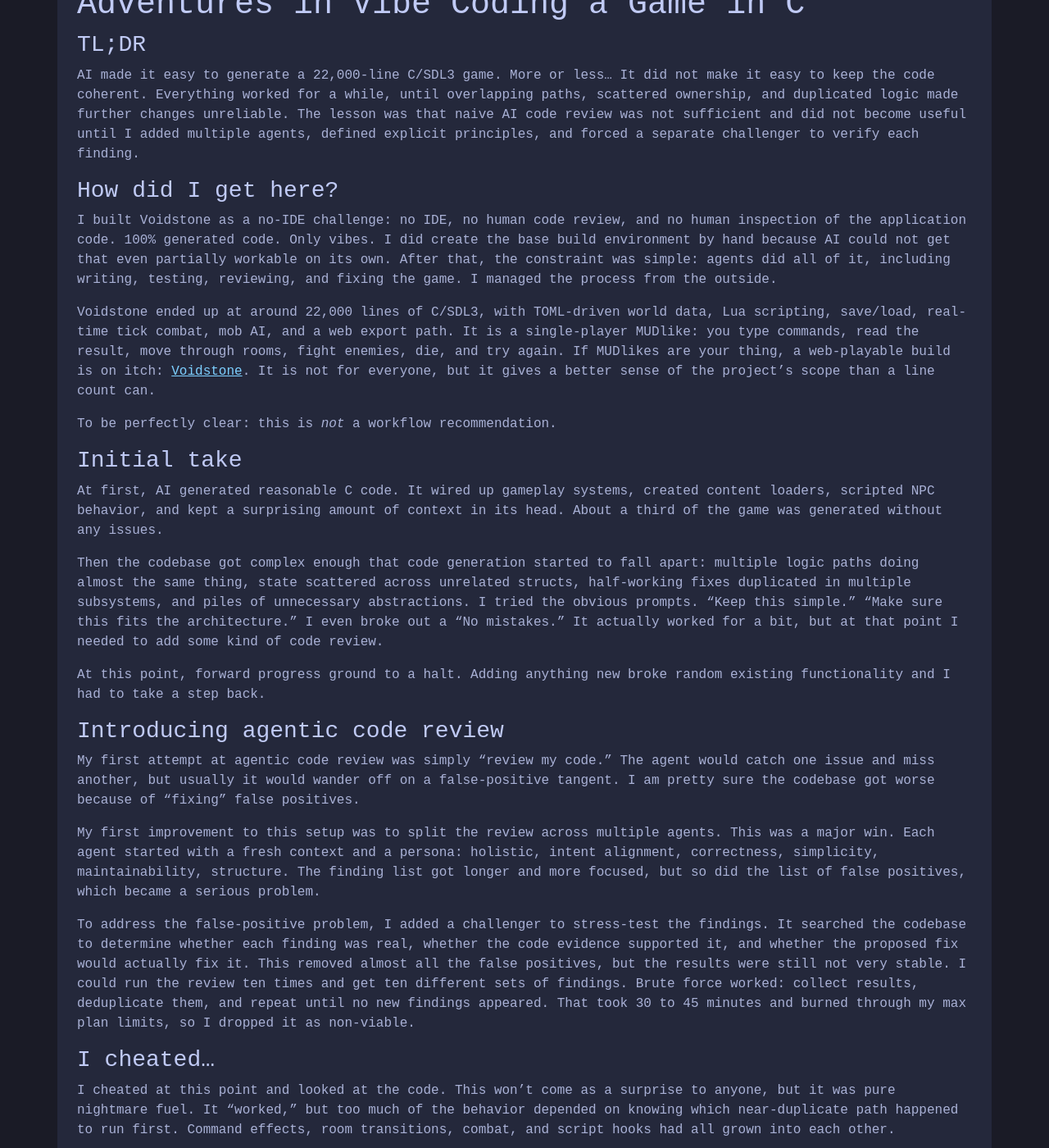
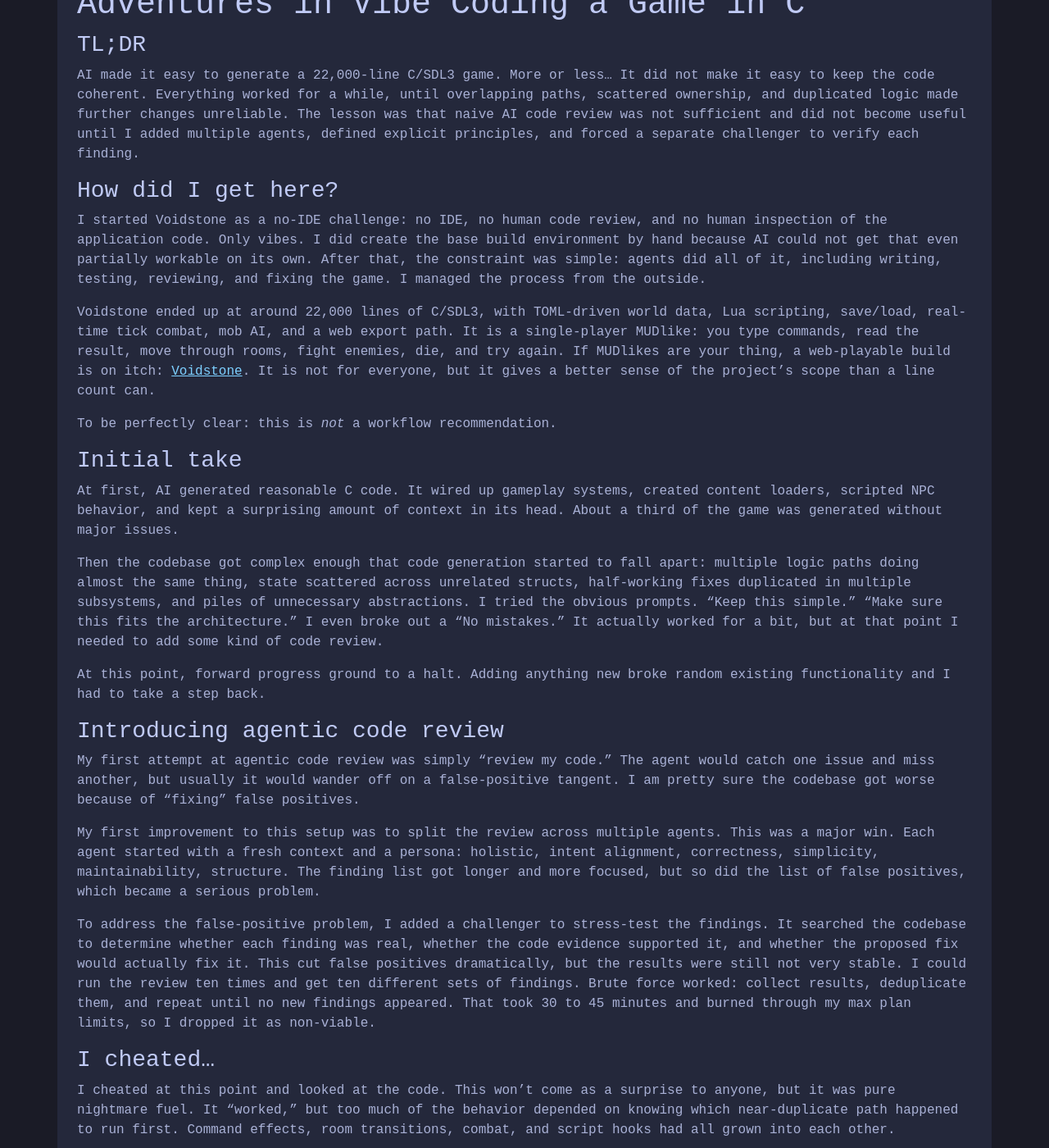
Before and after one commit to unremarkablegames/unremarkablegames.github.io, a Jekyll site: the page built from _notes/2026-04-28-vibe-coding-a-game-in-c.md, in a window 1280 px wide and 1400 px high, scrolled down 242 px. Shown: the whole window at 82% size. Built offline with Jekyll 4.4.1, drawn with Linux system fonts in a browser that asks for light colours; some web fonts are replaced; some of the changed text lies outside the part shown.

Commit message:
content: tighten wording in vibe-coding note

```diff
--- a/_notes/2026-04-28-vibe-coding-a-game-in-c.md
+++ b/_notes/2026-04-28-vibe-coding-a-game-in-c.md
@@ -11,14 +11,14 @@ description: "How a 22,000-line vibe-coded C/SDL3 game forced me into multi-agen
 AI made it easy to generate a 22,000-line C/SDL3 game. More or less... It did not make it easy to keep the code coherent. Everything worked for a while, until overlapping paths, scattered ownership, and duplicated logic made further changes unreliable. The lesson was that naive AI code review was not sufficient and did not become useful until I added multiple agents, defined explicit principles, and forced a separate challenger to verify each finding.
 
 ### How did I get here?
-I built Voidstone as a no-IDE challenge: no IDE, no human code review, and no human inspection of the application code. 100% generated code. Only vibes. I did create the base build environment by hand because AI could not get that even partially workable on its own. After that, the constraint was simple: agents did all of it, including writing, testing, reviewing, and fixing the game. I managed the process from the outside.
+I started Voidstone as a no-IDE challenge: no IDE, no human code review, and no human inspection of the application code. Only vibes. I did create the base build environment by hand because AI could not get that even partially workable on its own. After that, the constraint was simple: agents did all of it, including writing, testing, reviewing, and fixing the game. I managed the process from the outside.
 
 Voidstone ended up at around 22,000 lines of C/SDL3, with TOML-driven world data, Lua scripting, save/load, real-time tick combat, mob AI, and a web export path. It is a single-player MUDlike: you type commands, read the result, move through rooms, fight enemies, die, and try again. If MUDlikes are your thing, a web-playable build is on itch: [Voidstone](https://unremarkablegames.itch.io/voidstone). It is not for everyone, but it gives a better sense of the project's scope than a line count can.
 
 To be perfectly clear: this is _not_ a workflow recommendation.
 
 ### Initial take
-At first, AI generated reasonable C code. It wired up gameplay systems, created content loaders, scripted NPC behavior, and kept a surprising amount of context in its head. About a third of the game was generated without any issues.
+At first, AI generated reasonable C code. It wired up gameplay systems, created content loaders, scripted NPC behavior, and kept a surprising amount of context in its head. About a third of the game was generated without major issues.
 
 Then the codebase got complex enough that code generation started to fall apart: multiple logic paths doing almost the same thing, state scattered across unrelated structs, half-working fixes duplicated in multiple subsystems, and piles of unnecessary abstractions. I tried the obvious prompts. "Keep this simple." "Make sure this fits the architecture." I even broke out a "No mistakes." It actually worked for a bit, but at that point I needed to add some kind of code review.
 
@@ -29,7 +29,7 @@ My first attempt at agentic code review was simply "review my code." The agent w
 
 My first improvement to this setup was to split the review across multiple agents. This was a major win. Each agent started with a fresh context and a persona: holistic, intent alignment, correctness, simplicity, maintainability, structure. The finding list got longer and more focused, but so did the list of false positives, which became a serious problem.
 
-To address the false-positive problem, I added a challenger to stress-test the findings. It searched the codebase to determine whether each finding was real, whether the code evidence supported it, and whether the proposed fix would actually fix it. This removed almost all the false positives, but the results were still not very stable. I could run the review ten times and get ten different sets of findings. Brute force worked: collect results, deduplicate them, and repeat until no new findings appeared. That took 30 to 45 minutes and burned through my max plan limits, so I dropped it as non-viable.
+To address the false-positive problem, I added a challenger to stress-test the findings. It searched the codebase to determine whether each finding was real, whether the code evidence supported it, and whether the proposed fix would actually fix it. This cut false positives dramatically, but the results were still not very stable. I could run the review ten times and get ten different sets of findings. Brute force worked: collect results, deduplicate them, and repeat until no new findings appeared. That took 30 to 45 minutes and burned through my max plan limits, so I dropped it as non-viable.
 
 ### I cheated...
 I cheated at this point and looked at the code. This won't come as a surprise to anyone, but it was pure nightmare fuel. It "worked," but too much of the behavior depended on knowing which near-duplicate path happened to run first. Command effects, room transitions, combat, and script hooks had all grown into each other.
```
Also changed, not shown: other parts of _notes/2026-04-28-vibe-coding-a-game-in-c.md (+2 -2 lines).
